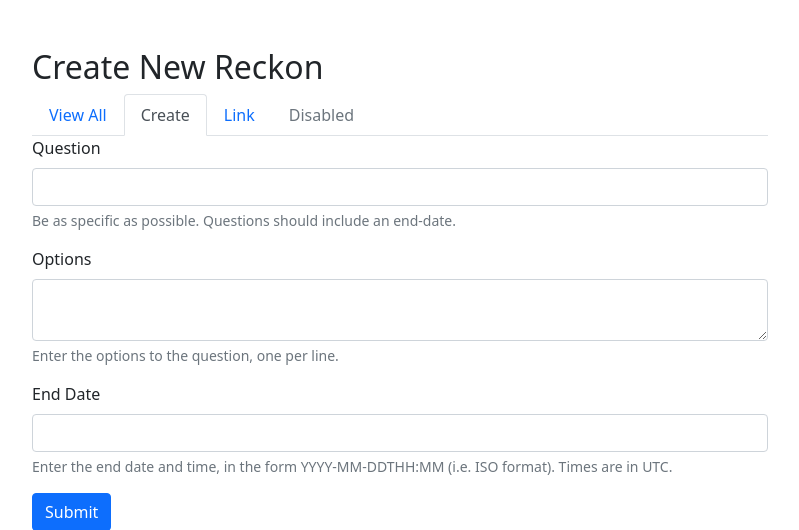
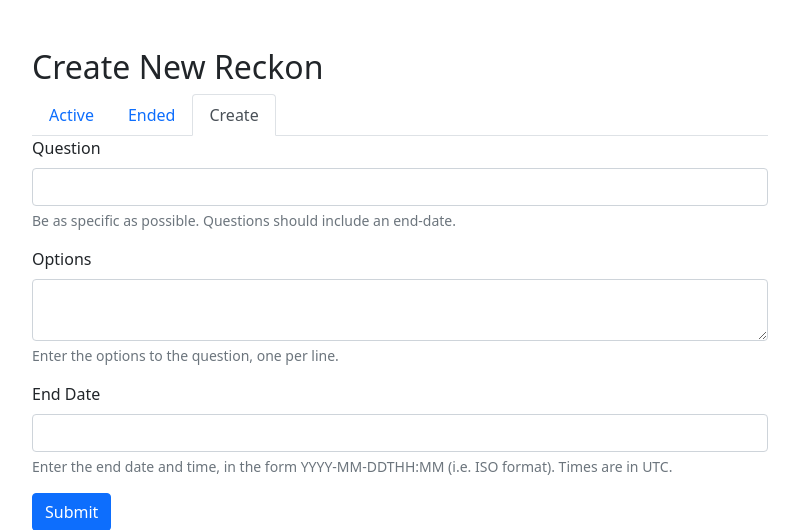
Before and after one commit to tangohead/reckoner, a Flask app: page /reckons/create in a window 1280 px wide. Shown: the part 56-586 px from the top of the page, without its empty margins (240-1039 px from the left). Run offline with Flask 2, Linux system fonts and the light colour scheme; the visitor is signed in with stand-in values (Sample User, id 1); parts of the project's set-up code (start-up, migrations or seed data) failed here and were passed over.

Commit message:
Moving navbar into include and splitting active/ended reckons

```diff
--- a/reckoner/reckons.py
+++ b/reckoner/reckons.py
@@ -11,16 +11,29 @@ from .models import User, Reckon, ReckonOption, ReckonResponse, ReckonOptionResp
 
 bp = Blueprint('reckons', __name__, url_prefix="/reckons")
 
-@bp.route('view')
+@bp.route('view', defaults={"status":"active"})
+@bp.route('view/<status>')
 @login_required
-def view():
+def view(status):
     """
     A route producing a home screen, displaying all the active reckons
     """
+    if status == "ended":
+        reckons = Reckon.query.\
+            filter_by(ended=True).\
+                order_by(Reckon.end_date.desc()).all()
+        show_active = False
+        current_page = "view_ended"
+    # Just show active ones
+    else:
+        reckons = Reckon.query.\
+            filter_by(ended=False).\
+                order_by(Reckon.end_date.desc()).all()
 
-    g.reckons = Reckon.query.order_by(Reckon.end_date.desc()).all()
+        show_active = True
+        current_page = "view_active"
 
-    return render_template('reckons/view.html')
+    return render_template('reckons/view.html', reckons=reckons, current_page=current_page, show_active=show_active)
 
 @bp.route('create', methods=('GET', 'POST'))
 @login_required
@@ -28,6 +41,8 @@ def create():
     """
     A route to create a reckon
     """
+
+    current_page = "create"
 
     if request.method == "POST":
         question = request.form["question"]
@@ -102,7 +117,7 @@ def create():
             })
             return redirect(url_for('reckons.view'))
 
-    return render_template('reckons/create.html')
+    return render_template('reckons/create.html', current_page=current_page)
 
 @bp.route('/edit/<int:id>', methods=('GET', 'POST'))
 @login_required
--- a/reckoner/templates/reckons/create.html
+++ b/reckoner/templates/reckons/create.html
@@ -6,20 +6,7 @@
 
 {% block content %}
 
-    <ul class="nav nav-tabs">
-        <li class="nav-item">
-            <a class="nav-link" href="{{url_for('reckons.view')}}">View All</a>
-        </li>
-        <li class="nav-item">
-            <a class="nav-link active"  aria-current="page"href="{{url_for('reckons.create')}}">Create</a>
-        </li>
-        <li class="nav-item">
-            <a class="nav-link" href="#">Link</a>
-        </li>
-        <li class="nav-item">
-            <a class="nav-link disabled" href="#" tabindex="-1" aria-disabled="true">Disabled</a>
-        </li>
-    </ul>
+
 
     {% with flash_messages = get_flashed_messages() %}
 
@@ -33,6 +20,8 @@
             {% endfor %}
         {% endif %}
     {% endwith %}
+
+    {% include 'reckons/nav.html' %}
 
     <form method="post">
 
--- /dev/null
+++ b/reckoner/templates/reckons/nav.html
@@ -0,0 +1,11 @@
+<ul class="nav nav-tabs">
+    <li class="nav-item">
+        <a class="nav-link {{ "active" if current_page == "view_active" }}" aria-current="page" href="{{url_for('reckons.view', status="active")}}">Active</a>
+    </li>
+    <li>
+        <a class="nav-link {{ "active" if current_page == "view_ended" }}" aria-current="page" href="{{url_for('reckons.view', status="ended")}}">Ended</a>
+    </li>
+    <li class="nav-item">
+        <a class="nav-link {{ "active" if current_page == "create" }}" href="{{url_for('reckons.create')}}">Create</a>
+    </li>
+</ul>
```
Also changed, not shown: reckoner/templates/reckons/view.html (+5 -16 lines).
